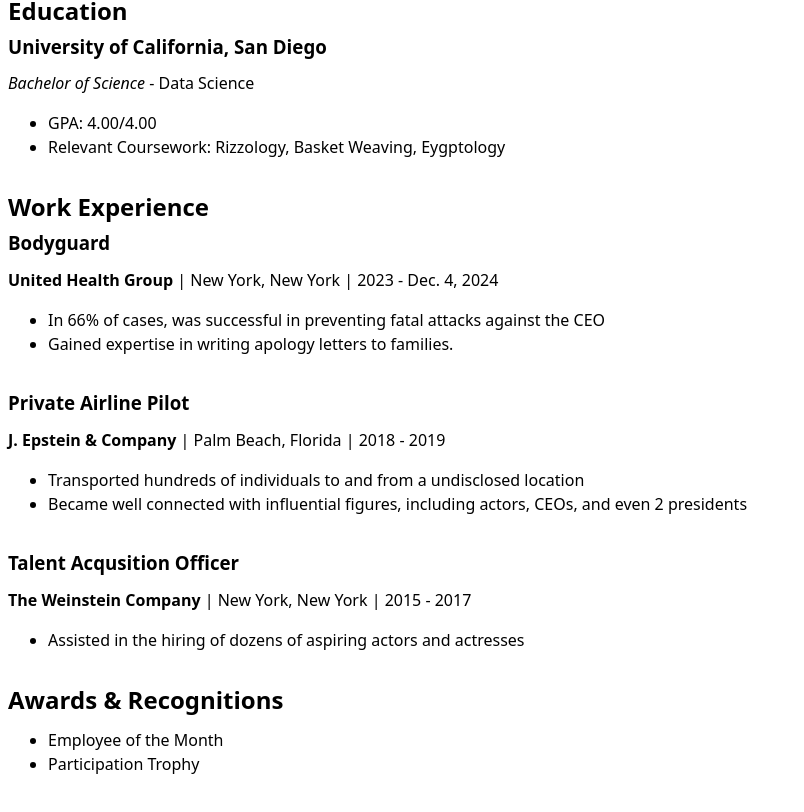
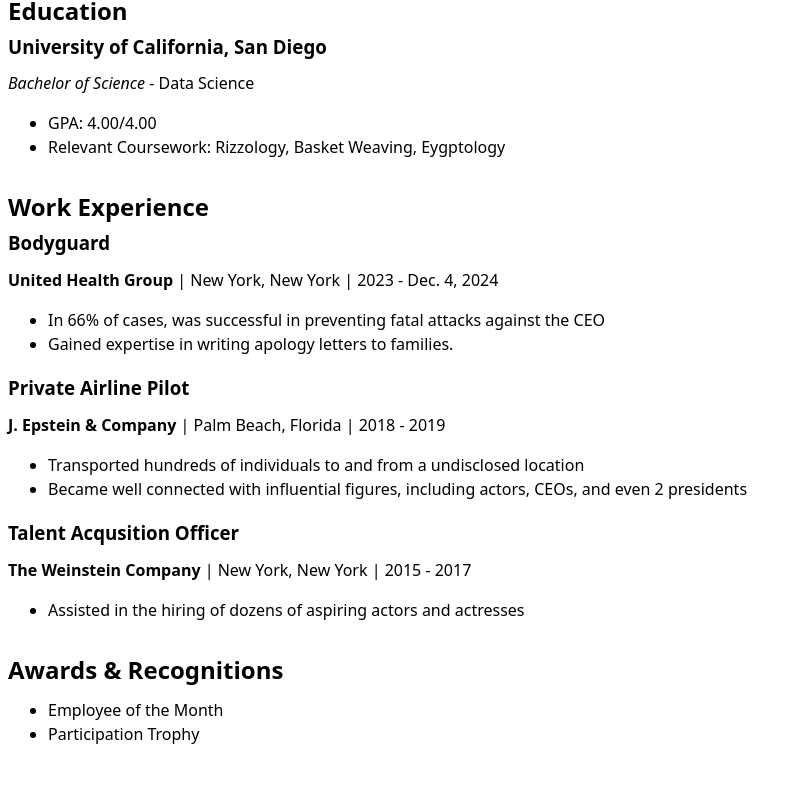
Before and after one commit to chengeric155/dsc106-lab1, a plain HTML site: page CV/index.html in a window 1280 px wide. Shown: the part 120-932 px from the top of the page, without its empty margins (0-804 px from the left). After the commit the page ends 906 px from the top, so only its background shows below. Drawn offline with Linux system fonts and the light colour scheme.

Commit message:
changed lowered margins to 25px

```diff
--- a/CV/index.html
+++ b/CV/index.html
@@ -36,7 +36,7 @@
         </section>
         <section>
             <h2>Work Experience</h2>
-            <section>
+            <section style="margin-bottom: 25px;">
                 <h3>Bodyguard</h3>
                 <p> <b>United Health Group</b> | New York, New York | <time datetime="2023">2023</time> - <time datetime="2024-12-04">Dec. 4, 2024</time> </p>
                 <ul>
@@ -44,7 +44,7 @@
                     <li>Gained expertise in writing apology letters to families.</li>
                 </ul>
             </section>
-            <section>
+            <section style="margin-bottom: 25px;">
                 <h3>Private Airline Pilot</h3>
                 <p> <b>J. Epstein & Company</b> | Palm Beach, Florida | <time datetime="2018">2018</time> - <time datetime="2019">2019</time></p>
                 <ul>
@@ -52,7 +52,7 @@
                     <li>Became well connected with influential figures, including actors, CEOs, and even 2 presidents</li>
                 </ul>
             </section>
-            <section>
+            <section style="margin-bottom: 25px;">
                 <h3>Talent Acqusition Officer</h3>
                 <p> <b>The Weinstein Company</b> | New York, New York | <time datetime="2015">2015</time> - <time datetime="2017">2017</time></p>
                 <ul>
```
